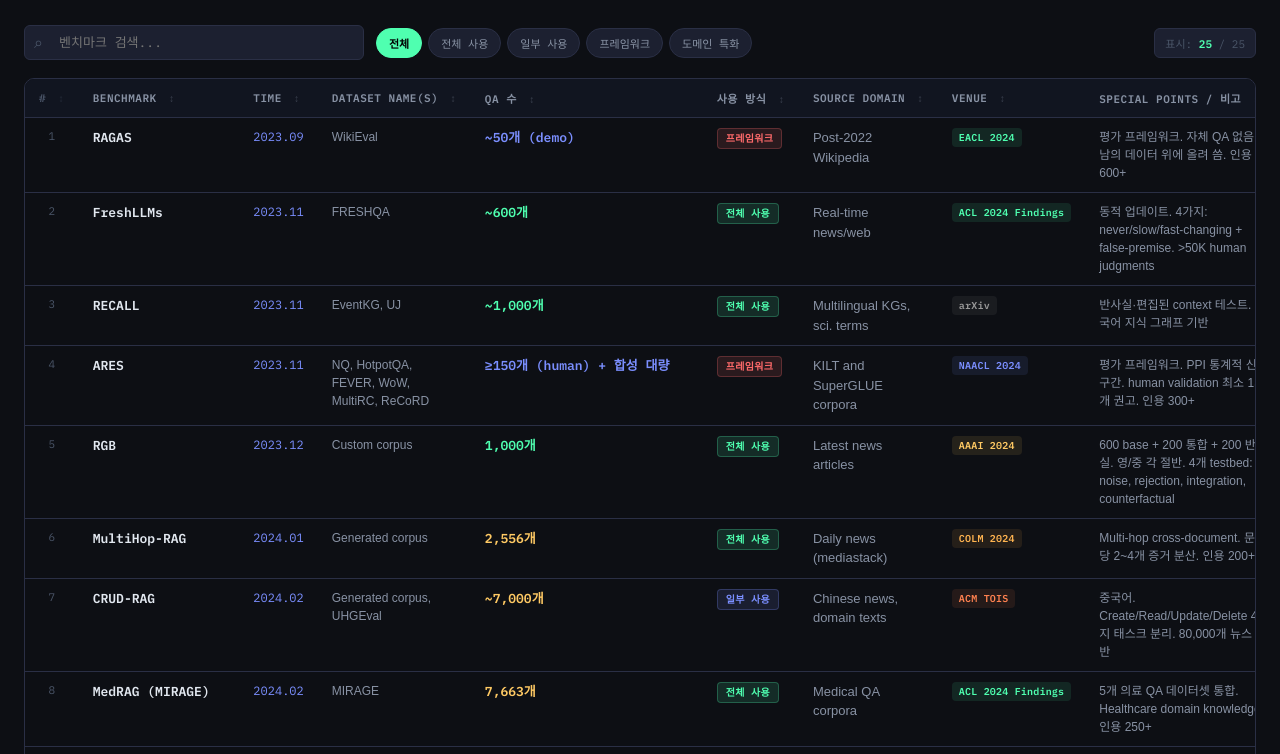
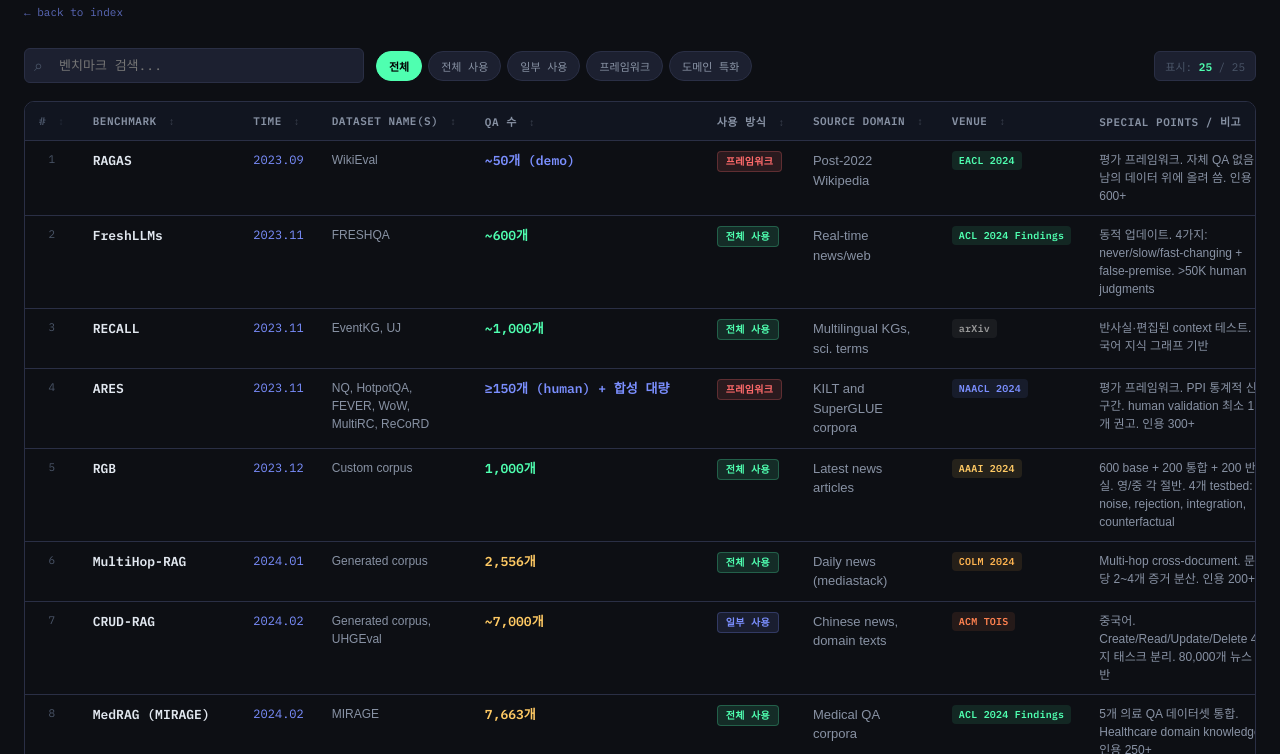
Before and after one commit to jennet-dev/research-viz, a plain HTML site: page rag/benchmarks.html in a window 1280 px wide. Shown: the part 87-841 px from the top of the page. Drawn offline with Linux system fonts and the light colour scheme; a web font is replaced by a local one.

Commit message:
Add back navigation link to benchmarks page

```diff
--- a/rag/benchmarks.html
+++ b/rag/benchmarks.html
@@ -282,6 +282,7 @@
 <div class="page-header">
   <h1>// RAG Benchmark Overview</h1>
   <p>Table 1 · 25 benchmarks · 2023.09 – 2025.04 · click header to sort</p>
+  <a href="../index.html" style="font-family:'IBM Plex Mono',monospace;font-size:11px;color:#7b8fff;text-decoration:none;display:inline-block;margin-top:8px;opacity:0.7;">← back to index</a>
 </div>
 
 <div class="controls">
```
